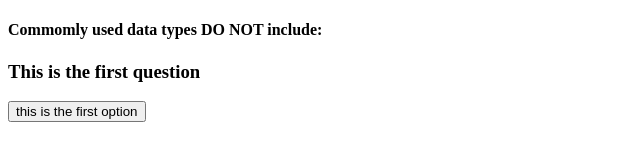
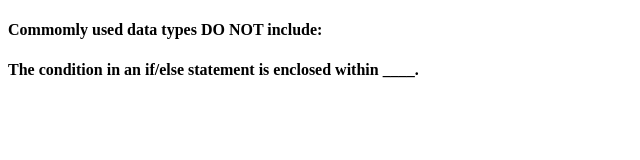
Before and after one commit to Yoel211/challenge4, a plain HTML site: page Assets/index.html in a window 1280 px wide. Both pictures are taken after a click on the button "Start Quiz". Shown: the whole page, without its empty margins (0-640 px from the left). Drawn offline with Linux system fonts and the light colour scheme.

Commit message:
almost done

```diff
--- a/Assets/index.html
+++ b/Assets/index.html
@@ -17,12 +17,12 @@
     <main>
         <section class="questionDisplay">
             <p id="question1">
-                <h3>
+                <!-- <h3>
                     This is the first question
                 </h3>
                 <button>
                     this is the first option
-                </button>
+                </button> -->
             </p>
             <p id="question2"></p>
             <p id="question3"></p>
--- a/Assets/script.js
+++ b/Assets/script.js
@@ -13,7 +13,7 @@ startButton.addEventListener("click", function(){
     console.log("")
     var header = document.querySelector("header");
     header.classList.add("hidden")
-    //header.classList.remove("hidden")
+    // header.classList.remove("hidden")
     showQuestion()
 })
 
@@ -23,7 +23,21 @@ var showQuestion = function() {
      var questionText = document.createElement ("h4")
      questionText.textContent= questions[0].question
      questionEl.appendChild (questionText)
+
+     var questionEl =  document.getElementById ("question2")
+     // creates the question element
+     var questionText = document.createElement ("h4")
+     questionText.textContent= questions[1].question
+     questionEl.appendChild (questionText)
+
+
+
+
+
      //creates the answers element
+
+     var answersText = document.createElement ("h6")
+     answersText.textContent = answers[0].answer
 
 
 
@@ -38,7 +52,7 @@ var showQuestion = function() {
 var questions = [
     {
         question: "Commomly used data types DO NOT include:",
-    answers: {
+    answer: {
         1: 'strings',
         2: 'booleans',
         3: 'alerts',
```
